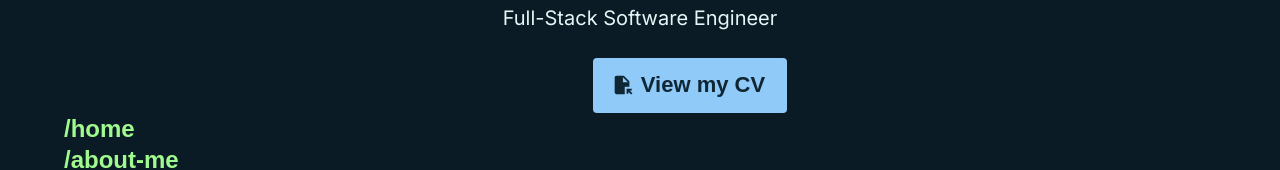
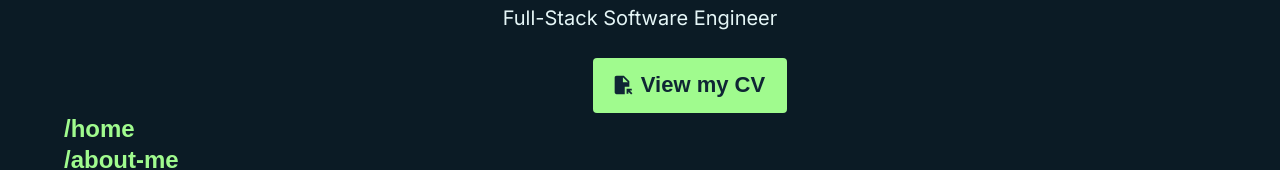
Before and after one commit to epicjoanna/my-portfolio, a Next.js app: page / in a window 1280 px wide. Shown: the part 447-617 px from the top of the page. Built offline with nearby package versions, Linux system fonts and the light colour scheme; a web font is replaced by a local one.

Commit message:
fix button colour

```diff
--- a/src/app/components/Portfolio.tsx
+++ b/src/app/components/Portfolio.tsx
@@ -30,12 +30,11 @@ class Portfolio extends React.Component {
       {
         id: 3,
         title: "project 3",
-        description:
-          "description",
-        repo: "https://github.com/epicjoanna/nextjs-course",
+        description: "description",
+        repo: "Repository",
         demo: "Demo",
         image:
-          "https://imgur.com/R3B1d4O.png",
+          "https://upload.wikimedia.org/wikipedia/commons/thumb/4/49/A_black_image.jpg/640px-A_black_image.jpg",
       },
       {
         id: 4,
--- a/src/app/styles/Home.css
+++ b/src/app/styles/Home.css
@@ -35,15 +35,15 @@
   font-weight: bold !important;
   text-decoration: none !important;
   text-transform: none !important;
-  background: var(--highlight);
-  color: #0f2634 !important;
+  background: var(--highlight) !important;
+  color: var(--button-text) !important;
   transition: all 0.3s ease-in-out;
   transform: translateX(50px);
 }
 
 .email-button:hover {
   color: var(--button-text) !important;
-  background: var(--hover-highlight) !important;
+  background: var(--hover-highlight);
 }
 
 .button-section {
```
